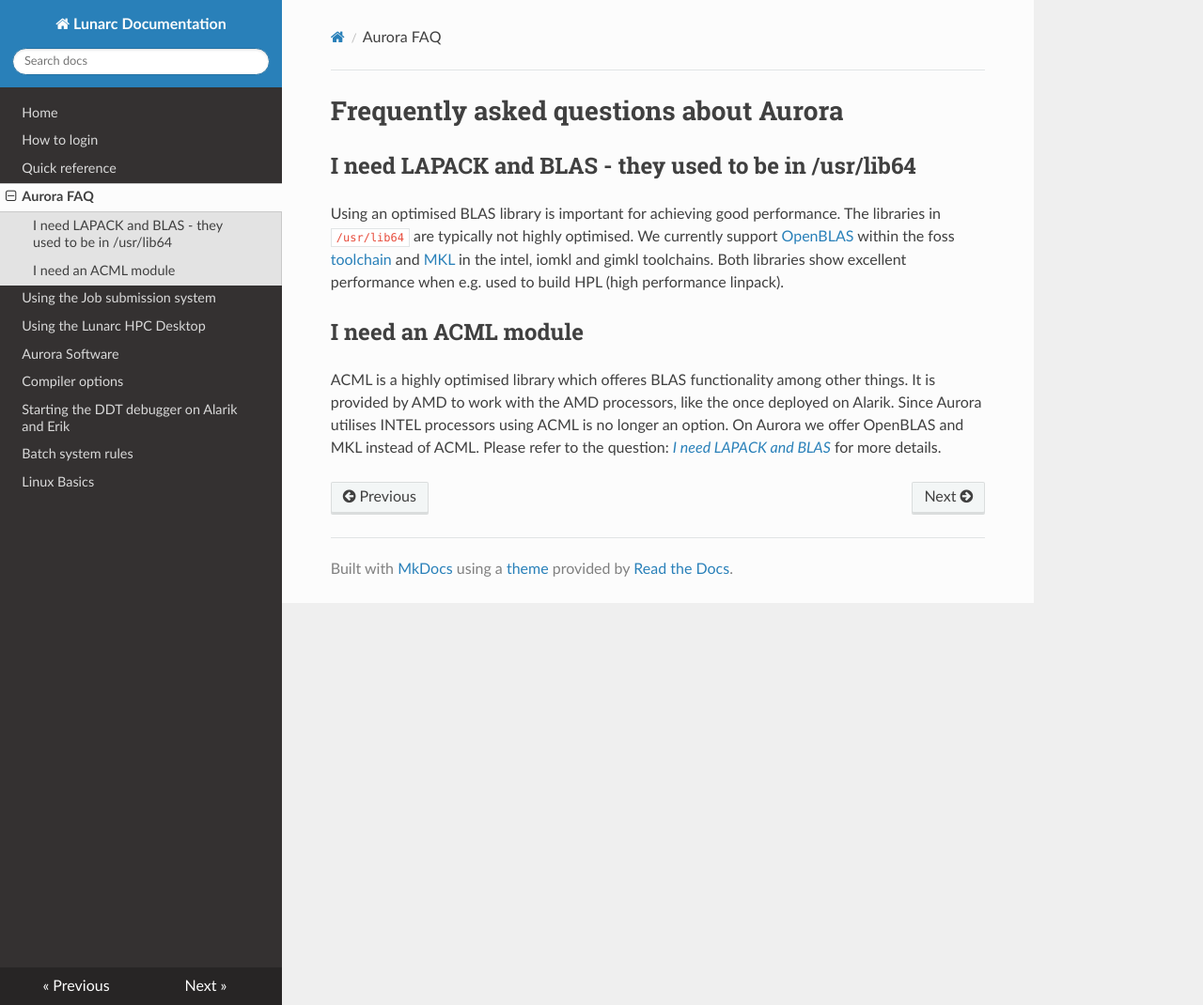
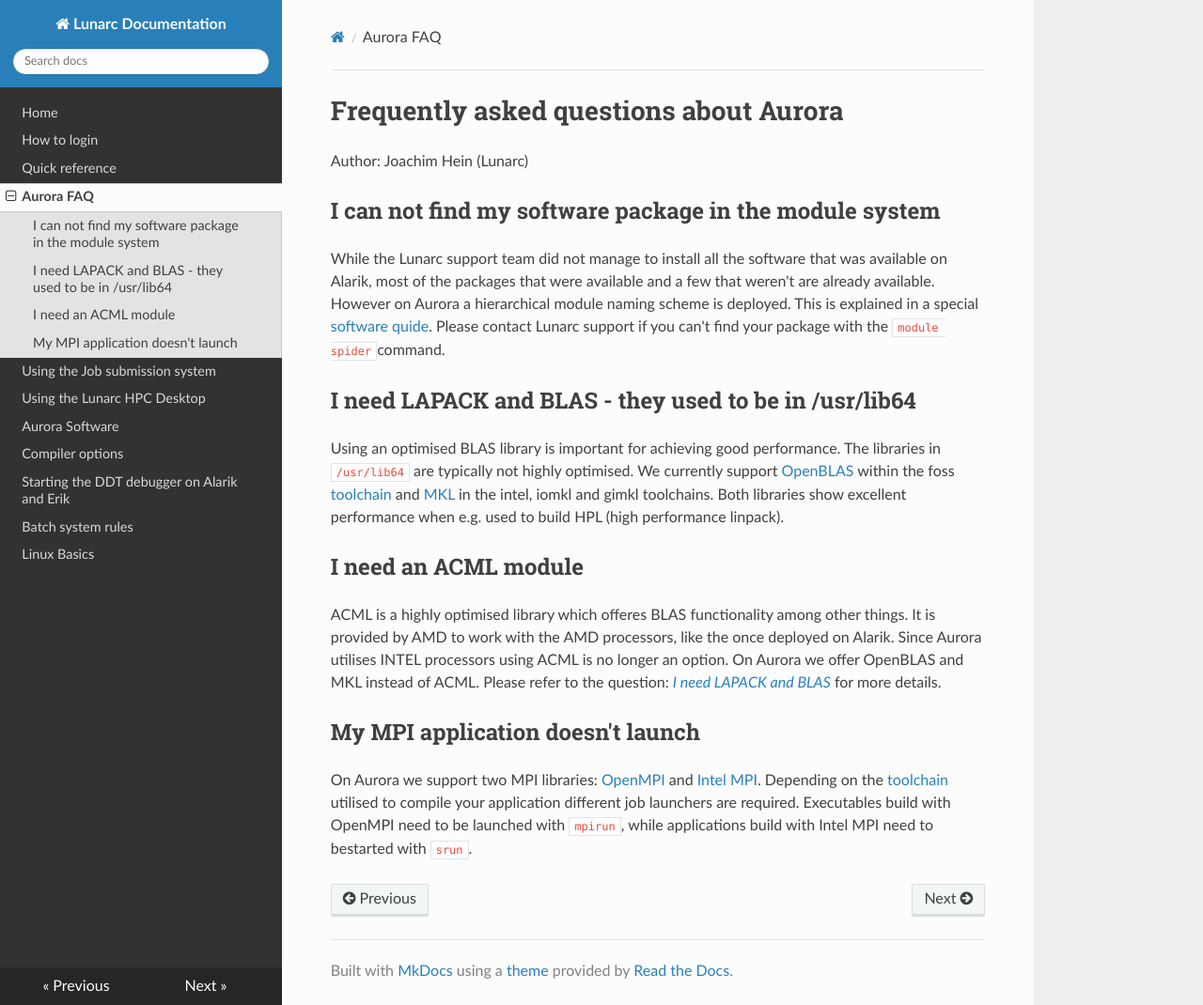
Before and after one commit to lunarc/lunarc_docs, an MkDocs documentation site: the page built from docs/aurora_faq.md, in a window 1280 px wide and 1070 px high. Shown: the whole window at 94% size. Built offline with MkDocs 1.6.1, drawn with Linux system fonts in a browser that asks for light colours; nearby versions of some CDN libraries; old or Windows-style settings are respelled for this version of MkDocs.

Commit message:
Update for module spider and MPI launching

```diff
--- a/docs/aurora_faq.md
+++ b/docs/aurora_faq.md
@@ -1,7 +1,14 @@
 # Frequently asked questions about Aurora
+Author: Joachim Hein (Lunarc)
+
+## I can not find my software package in the module system
+While the Lunarc support team did not manage to install all the software that was available on Alarik, most of the packages that were available and a few that weren't are already available.  However on Aurora a hierarchical module naming scheme is deployed.  This is explained in a special [software quide](http://lunarc-documentation.readthedocs.org/en/latest/aurora_modules/).  Please contact Lunarc support if you can't find your package with the `module spider`command.
 
 ## I need LAPACK and BLAS - they used to be in /usr/lib64
 Using an optimised BLAS library is important for achieving good performance.  The libraries in `/usr/lib64` are typically not highly optimised.  We currently support [OpenBLAS](http://www.openblas.net/) within the foss [toolchain](http://lunarc-documentation.readthedocs.org/en/latest/aurora_modules/#compiling-code-and-using-toolchains) and [MKL](https://software.intel.com/en-us/intel-mkl) in the intel, iomkl and gimkl toolchains.  Both libraries show excellent performance when e.g. used to build HPL (high performance linpack).
 
 ## I need an ACML module
 ACML is a highly optimised library which offeres BLAS functionality among other things.  It is provided by AMD to work with the AMD processors, like the once deployed on Alarik.  Since Aurora utilises INTEL processors using ACML is no longer an option.  On Aurora we offer OpenBLAS and MKL instead of ACML.  Please refer to the question: [*I need LAPACK and BLAS*](#i-need-lapack-and-blas) for more details.
+
+## My MPI application doesn't launch
+On Aurora we support two MPI libraries: [OpenMPI](https://www.open-mpi.org/) and [Intel MPI](https://software.intel.com/en-us/intel-mpi-library).  Depending on the [toolchain](http://lunarc-documentation.readthedocs.org/en/latest/aurora_modules/#compiling-code-and-using-toolchains) utilised to compile your application different job launchers are required.  Executables build with OpenMPI need to be launched with `mpirun`, while applications build with Intel MPI need to bestarted with `srun`.
```
